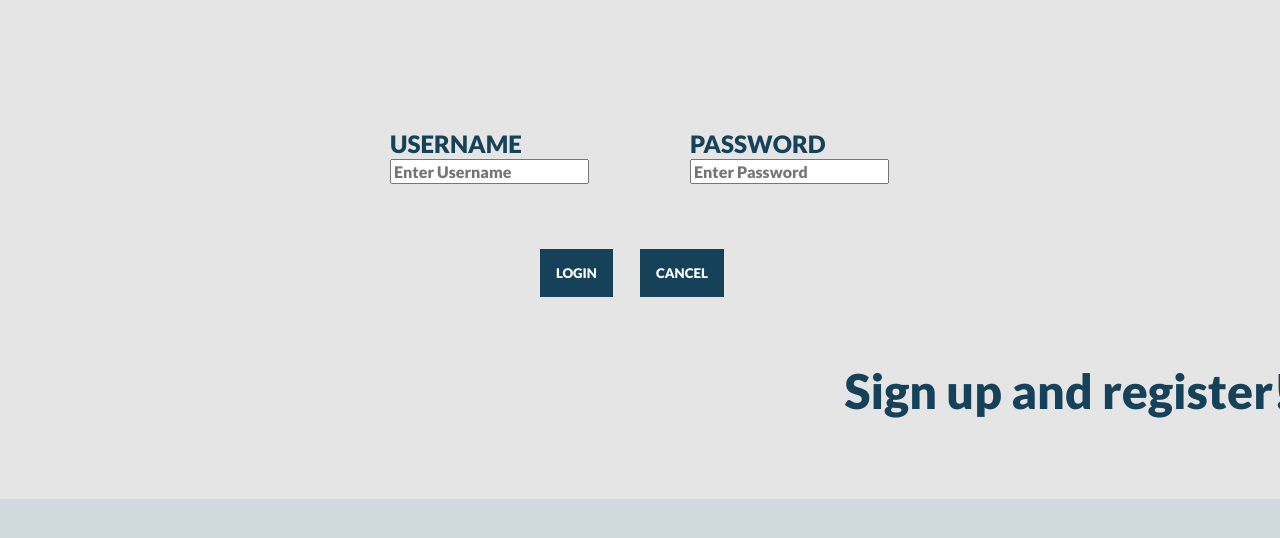
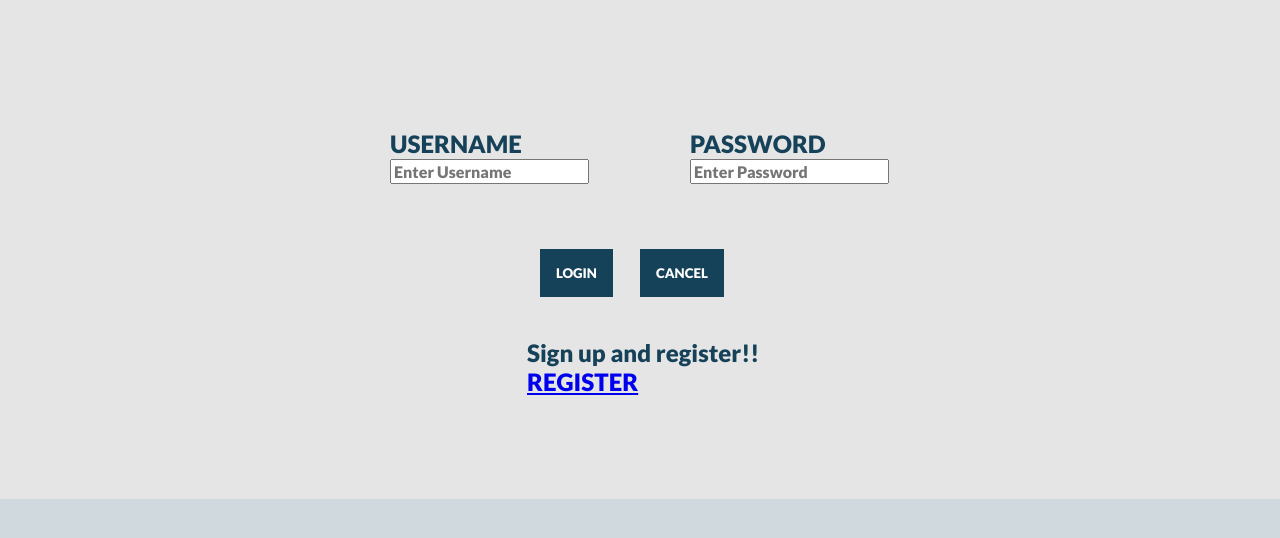
Before and after one commit to AnderszLam/RidePool, a PHP site: page /login.php in a window 1280 px wide; the page is wider, and only the part inside the window is pictured. Shown: the part 101-639 px from the top of that part. Run offline with PHP 8.4, Linux system fonts and the light colour scheme.

Commit message:
ADOPT A NEW METAÈ

```diff
--- a/login.php
+++ b/login.php
@@ -33,9 +33,9 @@
     <div class="accept">
      <button class = "bluebtn" style="position: absolute; left: 50%; top: 350px;transform: translate(-100px,0); padding:15px;" type="submit" name="login" class="loginbtn">LOGIN</button>
 
-      <button class = "bluebtn" style="position: absolute; left: 50%; top: 350px;transform: translate(0,0); padding:15px;" type="button" name="cancel" class="cancelbtn">CANCEL</button>
+      <button class = "bluebtn" style="position: absolute; left: 50%; top: 350px;transform: translate(0,0); padding:15px;" type="button" name="cancellog" class="cancelbtn">CANCEL</button>
 
-      <p style="position: absolute; left: 42%; top: 400px;transform: translate(0,0); padding:15px;"> Sign up and register!! <a href ="register.php">REGISTER</a> </p>
+      <h3 style="position: absolute; left: 40%; top: 400px;transform: translate(0,0); padding:15px;"> Sign up and register!! <a href ="register.php">REGISTER</a> </h3>
     </div>
   </div>
 </form>
--- a/register.php
+++ b/register.php
@@ -50,7 +50,7 @@
                 <button class = "bluebtn" style="position: absolute; left: 50%; top: 400px;transform: translate(-100px,0); padding:15px;" type="submit" name="register" class="signupbtn">SIGN UP</button>
 
 
-                <button class = "bluebtn" style="position: absolute; left: 50%; top: 400px;transform: translate(0,0); padding:15px;" type="button" name="cancel" class="cancelbtn">CANCEL</button>
+                <button class = "bluebtn" style="position: absolute; left: 50%; top: 400px;transform: translate(0,0); padding:15px;" type="button" name="cancelreg" class="cancelbtn" onClick="document.location.href='login.php'">CANCEL</button>
             </div>
         </div>
     </form>
--- a/ridepool_style.css
+++ b/ridepool_style.css
@@ -3,20 +3,6 @@ html {
     padding: 0px;
 }
 
-p {
-    position: absolute;
-    left: 50%;
-    top: 20px;
-    transform: translate(-50%, -50%);
-    width: 100%;
-    font-family: Lato;
-    font-style: normal;
-    font-weight: 900;
-    line-height: normal;
-    font-size: 48px;
-    text-align: center;
-    color: #154159;
-}
 
 h1 {
     position: absolute;
@@ -34,6 +20,17 @@ h1 {
 }
 
 h2 {
+    position: absolute;
+    font-family: Lato;
+    font-style: normal;
+    font-weight: 900;
+    line-height: normal;
+    font-size: 24px;
+    width:300px;
+    color: #154159;
+}
+
+h3 {
     position: absolute;
     font-family: Lato;
     font-style: normal;
--- a/server.php
+++ b/server.php
@@ -78,4 +78,6 @@
 	}
 
 
+
+
 ?>
```
